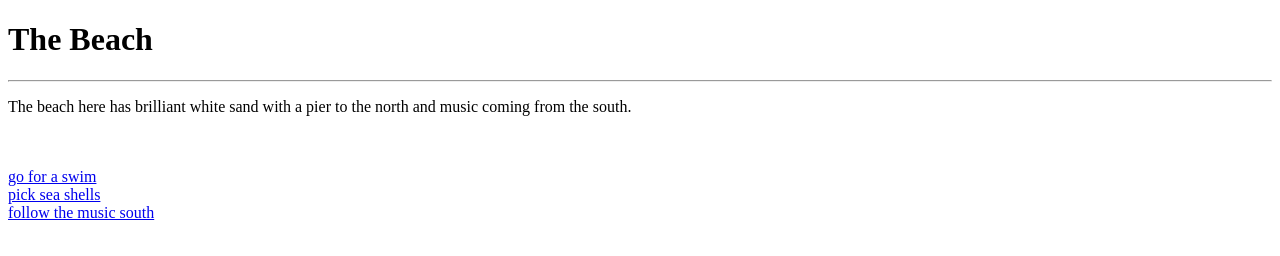
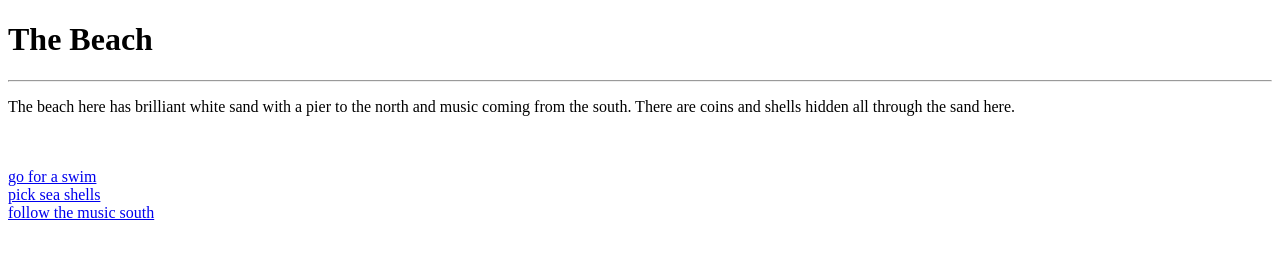
Before and after one commit to AstroJuniorResearcherMeetings/git_an_adventure, a plain HTML site: page beach.html in a window 1280 px wide. Drawn offline with Linux system fonts and the light colour scheme.

Commit message:
improved the beach description

```diff
--- a/beach.html
+++ b/beach.html
@@ -12,7 +12,7 @@ Save this file with a new descriptive name (e.g. "location.html")
 
 <!-- information about your location -->
 <p>
-The beach here has brilliant white sand with a pier to the north and music coming from the south.
+The beach here has brilliant white sand with a pier to the north and music coming from the south. There are coins and shells hidden all through the sand here.
 </p>
 <br>
 
```
